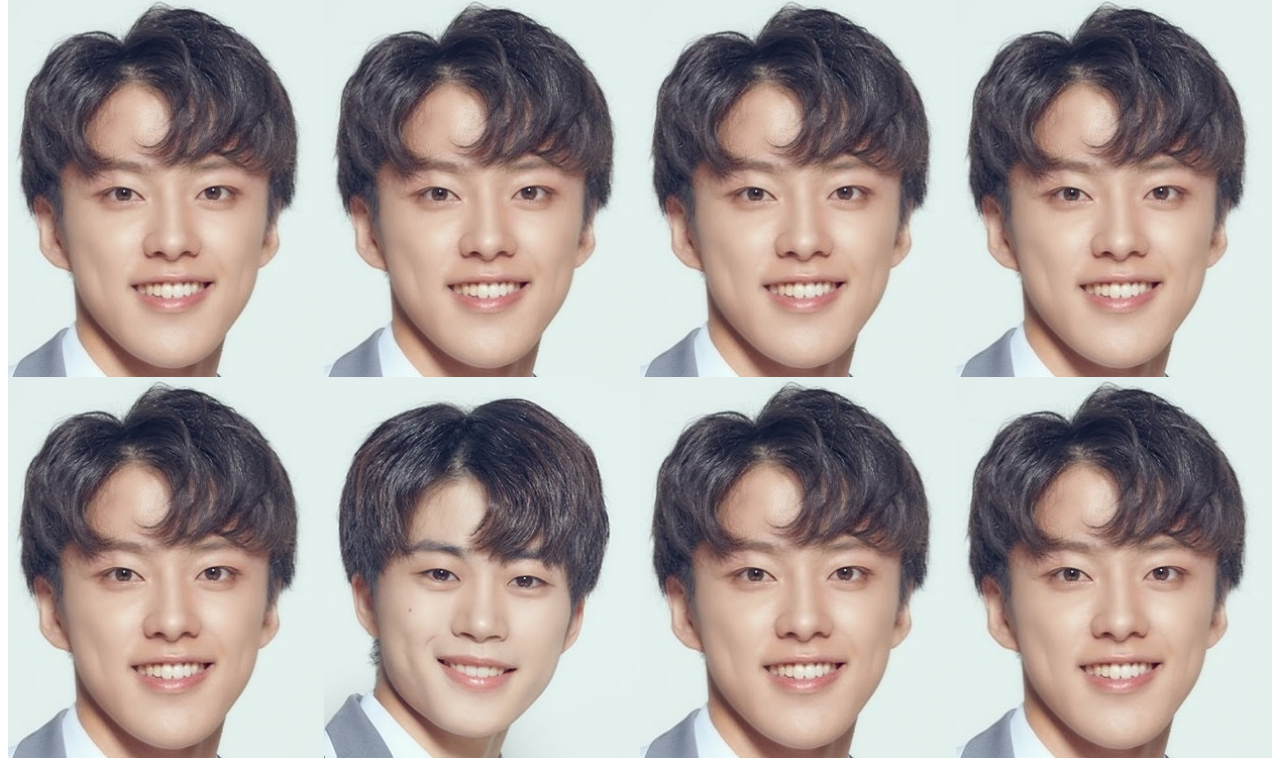
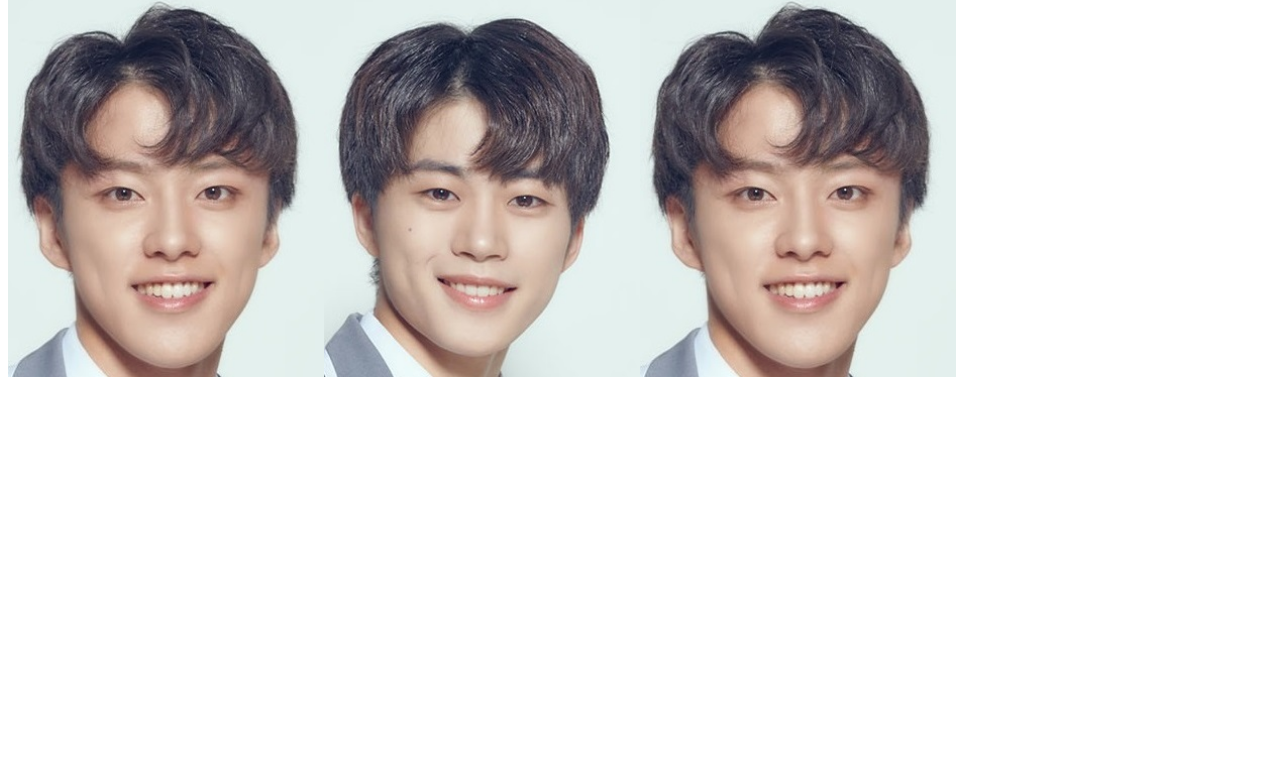
Before and after one commit to arupato/arupato.github.io, a plain HTML site: page myeyes.html in a window 1280 px wide. Shown: the part 1246-2020 px from the top of the page. After the commit the page ends 1639 px from the top, so only its background shows below. Drawn offline with nearby package versions, Linux system fonts and the light colour scheme.

Commit message:
Update myeyes.html

```diff
--- a/myeyes.html
+++ b/myeyes.html
@@ -17,9 +17,9 @@
         var txtj = "<img id=\"junki\"  src=\"images/junki.jpg\" />";
         var txtk = "<a href=\"javascript:clearText();\"><img title=\"syoya\"  src=\"images/syoya.jpg\" /></a>";
 
-        var r = parseInt(Math.random() * (num )*num);
+        var r = parseInt(Math.random() * (num )*num-1);
         $("#galleria").fadeOut();
-        for (i = 0; i < (num*num) ; i++) {
+        for (i = 0; i < (num*num-2) ; i++) {
             if (i == r) {
                 $("#galleria").append(txtk);
             }
```
